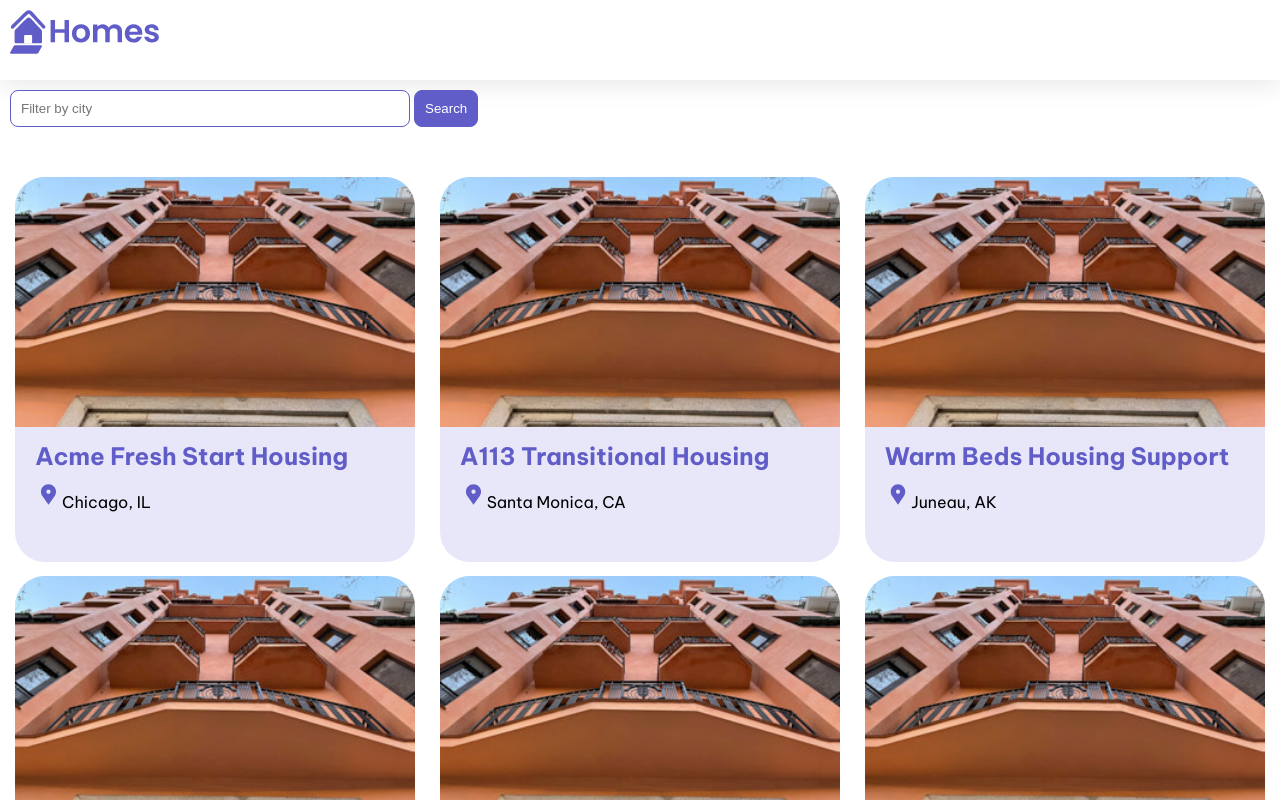
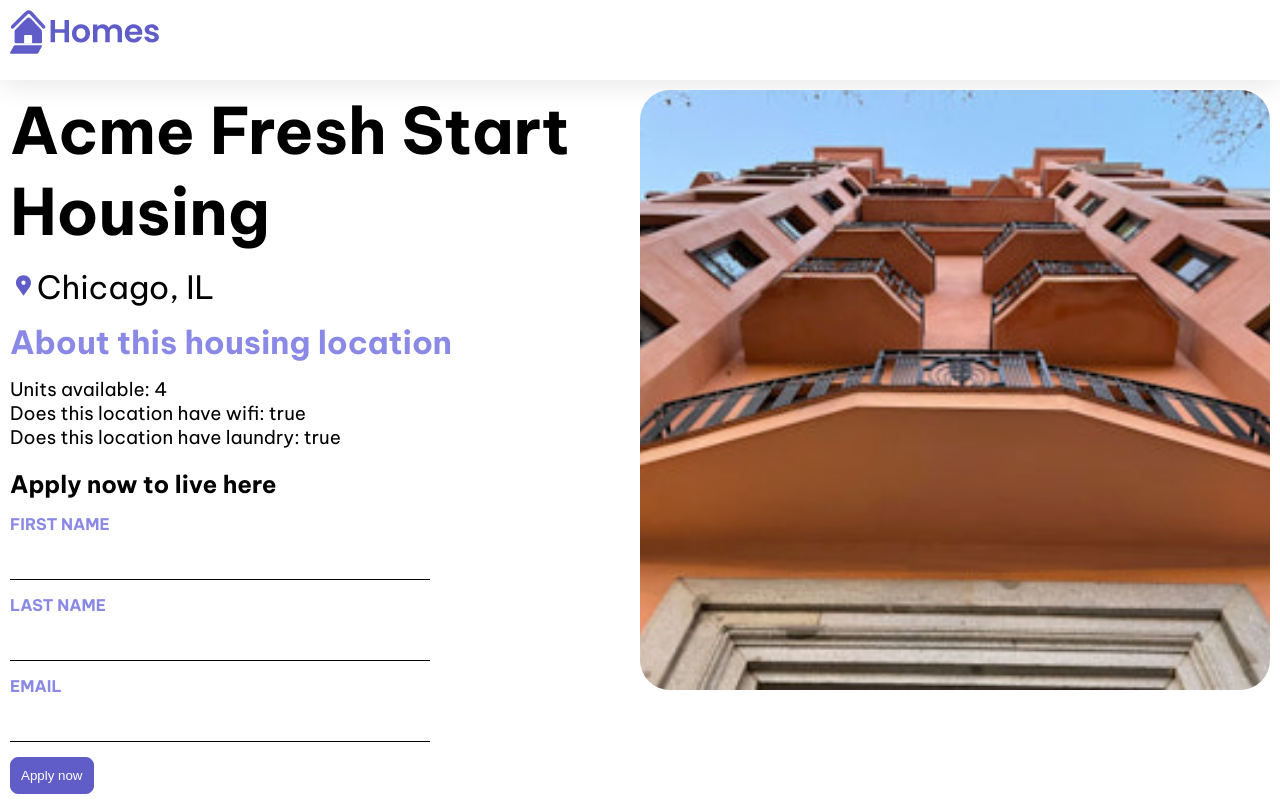
Before and after one commit to do0p/angulartest, an Angular app: page /details/0 in a window 1280 px wide. Shown: the top 800 px of the page. Built offline with nearby package versions, Linux system fonts and the light colour scheme; data requests are answered from the project's data file.

Commit message:
finish tutorial

```diff
--- /dev/null
+++ b/db.json
@@ -0,0 +1,104 @@
+{
+    "locations": [
+    {
+    "id": 0,
+    "name": "Acme Fresh Start Housing",
+    "city": "Chicago",
+    "state": "IL",
+    "photo": "/assets/example-house.jpg",
+    "availableUnits": 4,
+    "wifi": true,
+    "laundry": true
+    },
+    {
+    "id": 1,
+    "name": "A113 Transitional Housing",
+    "city": "Santa Monica",
+    "state": "CA",
+    "photo": "/assets/example-house.jpg",
+    "availableUnits": 0,
+    "wifi": false,
+    "laundry": true
+    },
+    {
+    "id": 2,
+    "name": "Warm Beds Housing Support",
+    "city": "Juneau",
+    "state": "AK",
+    "photo": "/assets/example-house.jpg",
+    "availableUnits": 1,
+    "wifi": false,
+    "laundry": false
+    },
+    {
+    "id": 3,
+    "name": "Homesteady Housing",
+    "city": "Chicago",
+    "state": "IL",
+    "photo": "/assets/example-house.jpg",
+    "availableUnits": 1,
+    "wifi": true,
+    "laundry": false
+    },
+    {
+    "id": 4,
+    "name": "Happy Homes Group",
+    "city": "Gary",
+    "state": "IN",
+    "photo": "/assets/example-house.jpg",
+    "availableUnits": 1,
+    "wifi": true,
+    "laundry": false
+    },
+    {
+    "id": 5,
+    "name": "Hopeful Apartment Group",
+    "city": "Oakland",
+    "state": "CA",
+    "photo": "/assets/example-house.jpg",
+    "availableUnits": 2,
+    "wifi": true,
+    "laundry": true
+    },
+    {
+    "id": 6,
+    "name": "Seriously Safe Towns",
+    "city": "Oakland",
+    "state": "CA",
+    "photo": "/assets/example-house.jpg",
+    "availableUnits": 5,
+    "wifi": true,
+    "laundry": true
+    },
+    {
+    "id": 7,
+    "name": "Hopeful Housing Solutions",
+    "city": "Oakland",
+    "state": "CA",
+    "photo": "/assets/example-house.jpg",
+    "availableUnits": 2,
+    "wifi": true,
+    "laundry": true
+    },
+    {
+    "id": 8,
+    "name": "Seriously Safe Towns",
+    "city": "Oakland",
+    "state": "CA",
+    "photo": "/assets/example-house.jpg",
+    "availableUnits": 10,
+    "wifi": false,
+    "laundry": false
+    },
+    {
+    "id": 9,
+    "name": "Capital Safe Towns",
+    "city": "Portland",
+    "state": "OR",
+    "photo": "/assets/example-house.jpg",
+    "availableUnits": 6,
+    "wifi": true,
+    "laundry": true
+    }
+    ]
+    }
--- /dev/null
+++ b/src/app/details/details.component.css
@@ -0,0 +1,71 @@
+.listing-photo {
+    height: 600px;
+    width: 50%;
+    object-fit: cover;
+    border-radius: 30px;
+    float: right;
+  }
+
+  .listing-heading {
+    font-size: 48pt;
+    font-weight: bold;
+    margin-bottom: 15px;
+  }
+
+  .listing-location::before {
+    content: url('/assets/location-pin.svg') / '';
+  }
+
+  .listing-location {
+    font-size: 24pt;
+    margin-bottom: 15px;
+  }
+
+  .listing-features > .section-heading {
+    color: var(--secondary-color);
+    font-size: 24pt;
+    margin-bottom: 15px;
+  }
+
+  .listing-features {
+    margin-bottom: 20px;
+  }
+
+  .listing-features li {
+    font-size: 14pt;
+  }
+
+  li {
+    list-style-type: none;
+  }
+
+  .listing-apply .section-heading {
+    font-size: 18pt;
+    margin-bottom: 15px;
+  }
+
+  label, input {
+    display: block;
+  }
+  label {
+    color: var(--secondary-color);
+    font-weight: bold;
+    text-transform: uppercase;
+    font-size: 12pt;
+  }
+  input {
+    font-size: 16pt;
+    margin-bottom: 15px;
+    padding: 10px;
+    width: 400px;
+    border-top: none;
+    border-right: none;
+    border-left: none;
+    border-bottom: solid .3px;
+  }
+  @media (max-width: 1024px) {
+    .listing-photo {
+      width: 100%;
+      height: 400px;
+    }
+  }
--- /dev/null
+++ b/src/app/details/details.component.ts
@@ -0,0 +1,72 @@
+import { Component, inject } from '@angular/core';
+import { FormControl, FormGroup, ReactiveFormsModule } from '@angular/forms';
+import { CommonModule } from '@angular/common';
+import { ActivatedRoute } from '@angular/router';
+import { HousingService } from '../housing.service';
+import { HousingLocation } from '../housinglocation';
+
+@Component({
+  selector: 'app-details',
+  standalone: true,
+  imports: [CommonModule, ReactiveFormsModule],
+  template: `
+  <article>
+    <img class="listing-photo" [src]="housingLocation?.photo"
+      alt="Exterior photo of {{housingLocation?.name}}"/>
+    <section class="listing-description">
+      <h2 class="listing-heading">{{housingLocation?.name}}</h2>
+      <p class="listing-location">{{housingLocation?.city}}, {{housingLocation?.state}}</p>
+    </section>
+    <section class="listing-features">
+      <h2 class="section-heading">About this housing location</h2>
+      <ul>
+        <li>Units available: {{housingLocation?.availableUnits}}</li>
+        <li>Does this location have wifi: {{housingLocation?.wifi}}</li>
+        <li>Does this location have laundry: {{housingLocation?.laundry}}</li>
+      </ul>
+    </section>
+    <section class="listing-apply">
+      <h2 class="section-heading">Apply now to live here</h2>
+      <form [formGroup]="applyForm" (submit)="submitApplication()">
+        <label for="first-name">First Name</label>
+        <input id="first-name" type="text" formControlName="firstName">
+
+        <label for="last-name">Last Name</label>
+        <input id="last-name" type="text" formControlName="lastName">
+
+        <label for="email">Email</label>
+        <input id="email" type="email" formControlName="email">
+        <button type="submit" class="primary">Apply now</button>
+      </form>
+    </section>
+  </article>
+  `,
+  styleUrls: ['./details.component.css']
+})
+export class DetailsComponent {
+
+  route: ActivatedRoute = inject(ActivatedRoute);
+  housingService = inject(HousingService);
+  housingLocation: HousingLocation | undefined;
+  applyForm = new FormGroup({
+    firstName: new FormControl(''),
+    lastName: new FormControl(''),
+    email: new FormControl('')
+  });
+
+  constructor() {
+    const housingLocationId = parseInt(this.route.snapshot.params['id'], 10);
+    this.housingService.getHousingLocationById(housingLocationId).then(housingLocation => {
+      this.housingLocation = housingLocation;
+    });
+  }
+
+  submitApplication() {
+    this.housingService.submitApplication(
+      this.applyForm.value.firstName ?? '',
+      this.applyForm.value.lastName ?? '',
+      this.applyForm.value.email ?? ''
+    );
+  }
+
+}
--- a/src/app/home/home.component.ts
+++ b/src/app/home/home.component.ts
@@ -1,7 +1,8 @@
-import { Component } from '@angular/core';
+import { Component, inject } from '@angular/core';
 import { CommonModule } from '@angular/common';
 import { HousingLocationComponent } from '../housing-location/housing-location.component';
 import { HousingLocation } from '../housinglocation';
+import { HousingService } from '../housing.service';
 
 @Component({
   selector: 'app-home',
@@ -10,117 +11,35 @@
   template: `
   <section>
     <form>
-      <input type="text" placeholder="Filter by city">
-      <button class="primary" type="button">Search</button>
+      <input type="text" placeholder="Filter by city" #filter>
+      <button class="primary" type="button" (click)="filterResults(filter.value)">Search</button>
     </form>
   </section>
   <section class="results">
-    <app-housing-location *ngFor="let housingLocation of housingLocationList" [housingLocation]="housingLocation"></app-housing-location>
+    <app-housing-location *ngFor="let housingLocation of filteredLocationList" [housingLocation]="housingLocation"></app-housing-location>
   </section>
   `,
   styleUrls: ['./home.component.css']
 })
 export class HomeComponent {
-  housingLocationList: HousingLocation[] = [
-    {
-      id: 0,
-      name: 'Acme Fresh Start Housing',
-      city: 'Chicago',
-      state: 'IL',
-      photo: '/assets/example-house.jpg',
-      availableUnits: 4,
-      wifi: true,
-      laundry: true
-    },
-    {
-      id: 1,
-      name: 'A113 Transitional Housing',
-      city: 'Santa Monica',
-      state: 'CA',
-      photo: '/assets/example-house.jpg',
-      availableUnits: 0,
-      wifi: false,
-      laundry: true
-    },
-    {
-      id: 2,
-      name: 'Warm Beds Housing Support',
-      city: 'Juneau',
-      state: 'AK',
-      photo: '/assets/example-house.jpg',
-      availableUnits: 1,
-      wifi: false,
-      laundry: false
-    },
-    {
-      id: 3,
-      name: 'Homesteady Housing',
-      city: 'Chicago',
-      state: 'IL',
-      photo: '/assets/example-house.jpg',
-      availableUnits: 1,
-      wifi: true,
-      laundry: false
-    },
-    {
-      id: 4,
-      name: 'Happy Homes Group',
-      city: 'Gary',
-      state: 'IN',
-      photo: '/assets/example-house.jpg',
-      availableUnits: 1,
-      wifi: true,
-      laundry: false
-    },
-    {
-      id: 5,
-      name: 'Hopeful Apartment Group',
-      city: 'Oakland',
-      state: 'CA',
-      photo: '/assets/example-house.jpg',
-      availableUnits: 2,
-      wifi: true,
-      laundry: true
-    },
-    {
-      id: 6,
-      name: 'Seriously Safe Towns',
-      city: 'Oakland',
-      state: 'CA',
-      photo: '/assets/example-house.jpg',
-      availableUnits: 5,
-      wifi: true,
-      laundry: true
-    },
-    {
-      id: 7,
-      name: 'Hopeful Housing Solutions',
-      city: 'Oakland',
-      state: 'CA',
-      photo: '/assets/example-house.jpg',
-      availableUnits: 2,
-      wifi: true,
-      laundry: true
-    },
-    {
-      id: 8,
-      name: 'Seriously Safe Towns',
-      city: 'Oakland',
-      state: 'CA',
-      photo: '/assets/example-house.jpg',
-      availableUnits: 10,
-      wifi: false,
-      laundry: false
-    },
-    {
-      id: 9,
-      name: 'Capital Safe Towns',
-      city: 'Portland',
-      state: 'OR',
-      photo: '/assets/example-house.jpg',
-      availableUnits: 6,
-      wifi: true,
-      laundry: true
+  housingLocationList: HousingLocation[] = [];
+  filteredLocationList: HousingLocation[] = [];
+  housingService: HousingService = inject(HousingService);
+
+  constructor() {
+    this.housingService.getAllHousingLocations().then((housingLocationList: HousingLocation[]) => {
+      this.housingLocationList = housingLocationList;
+      this.filteredLocationList = housingLocationList;
+    });
+  }
+
+  filterResults(text: string) {
+    if (!text) {
+      this.filteredLocationList = this.housingLocationList;
     }
-  ];
+
+    this.filteredLocationList = this.housingLocationList.filter(
+      housingLocation => housingLocation?.city.toLowerCase().includes(text.toLowerCase())
+    );
+  }
 }
--- a/src/app/housing-location/housing-location.component.ts
+++ b/src/app/housing-location/housing-location.component.ts
@@ -1,16 +1,18 @@
 import { Component, Input } from '@angular/core';
 import { CommonModule } from '@angular/common';
 import { HousingLocation } from '../housinglocation';
+import { RouterModule } from '@angular/router';
 
 @Component({
   selector: 'app-housing-location',
   standalone: true,
-  imports: [CommonModule],
+  imports: [CommonModule, RouterModule],
   template: `
   <section class="listing">
     <img class="listing-photo" [src]="housingLocation.photo" alt="Exterior photo of {{housingLocation.name}}">
     <h2 class="listing-heading">{{ housingLocation.name }}</h2>
     <p class="listing-location">{{ housingLocation.city}}, {{housingLocation.state }}</p>
+    <a [routerLink]="['/details', housingLocation.id]">Learn More</a>
   </section>
   `,
   styleUrls: ['./housing-location.component.css']
--- /dev/null
+++ b/src/app/housing.service.ts
@@ -0,0 +1,26 @@
+import { Injectable } from '@angular/core';
+import { HousingLocation } from './housinglocation';
+
+@Injectable({
+  providedIn: 'root'
+})
+export class HousingService {
+
+  url = 'http://localhost:3000/locations';
+
+  constructor() { }
+
+  async getAllHousingLocations(): Promise<HousingLocation[]> {
+    const data = await fetch(this.url);
+    return await data.json() ?? [];
+  }
+
+  async getHousingLocationById(id: number): Promise<HousingLocation | undefined> {
+    const data = await fetch(`${this.url}/${id}`);
+    return await data.json() ?? {};
+  }
+
+  submitApplication(firstName: string, lastName: string, email: string) {
+    console.log(`Homes application received: firstName: ${firstName}, lastName: ${lastName}, email: ${email}.`);
+  }
+}
--- /dev/null
+++ b/src/app/routes.ts
@@ -0,0 +1,18 @@
+import { Routes } from '@angular/router';
+import { HomeComponent } from './home/home.component';
+import { DetailsComponent } from './details/details.component';
+
+const routeConfig: Routes = [
+    {
+      path: '',
+      component: HomeComponent,
+      title: 'Home page'
+    },
+    {
+      path: 'details/:id',
+      component: DetailsComponent,
+      title: 'Home details'
+    }
+  ];
+
+  export default routeConfig;
```
Also changed, not shown: src/app/app.component.ts (+8 -5 lines), src/main.ts (+7 -2 lines).
